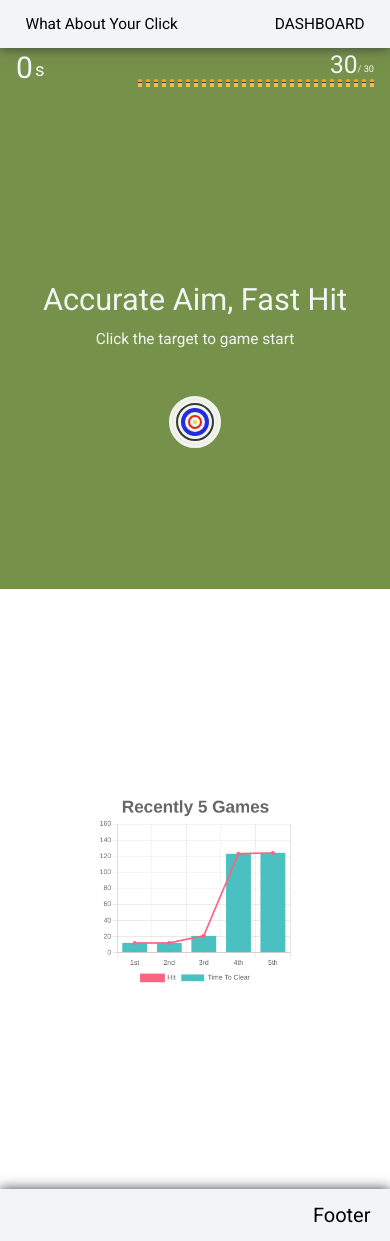
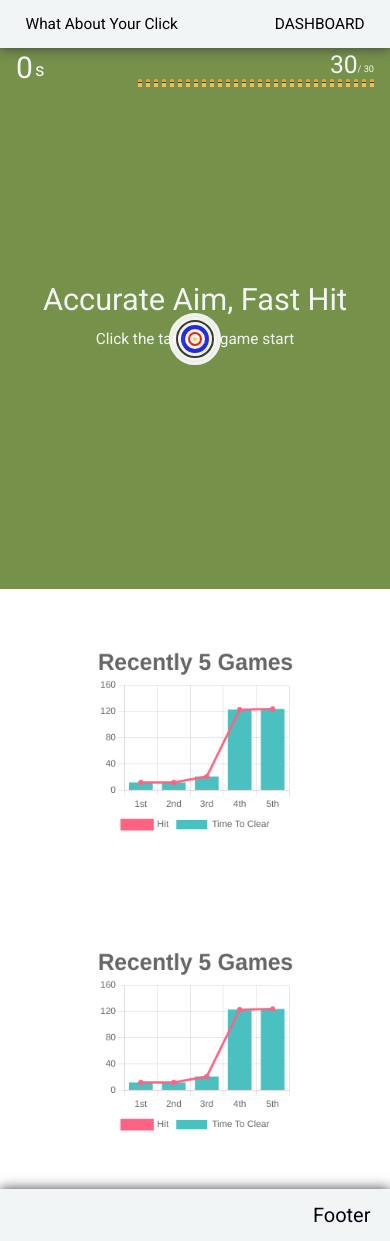
Before and after one commit to tjdwp0211/shooting-game, a Next.js app: page / in a window 390 px wide. Built offline with nearby package versions, Linux system fonts and the light colour scheme.

Commit message:
style: Box Conent #17
- Add CSS keywords in Box Component for responsive UI
- BoxWrapper in index page is modified

```diff
--- a/src/components/box/Box.tsx
+++ b/src/components/box/Box.tsx
@@ -17,8 +17,12 @@ const Container = styled.div`
   height: 100%;
   background-color: white;
   color: ${black};
+  display: flex;
   @media (prefers-color-scheme: dark) {
     background-color: ${lightGray};
     color: white;
   }
+  @media (width < 642px) {
+    flex-direction: column;
+  }
 `;
--- a/src/pages/index.tsx
+++ b/src/pages/index.tsx
@@ -25,7 +25,7 @@ function Home() {
   const handleStackingHit = (e: React.MouseEvent) => {
     e.stopPropagation();
     if (!start && !checkScore)
-      setGameProgress((prev) => ({ ...prev, start: !prev.start }));
+      setGameProgress(prev => ({ ...prev, start: !prev.start }));
     else if (start) dispatch(pullTrigger(e.currentTarget.id === "hit"));
   };
 
@@ -62,7 +62,8 @@ function Home() {
       </Wrapper>
       <BoxWrapper>
         <Box>
-          <LineChart></LineChart>
+          <LineChart />
+          <LineChart />
         </Box>
       </BoxWrapper>
     </Layout>
@@ -75,6 +76,7 @@ const Wrapper = styled.div`
   width: 100%;
   height: calc(100vh - 48px);
   max-height: 500px;
+  position: relative;
 `;
 
 const TextsWrapper = styled.div`
@@ -91,5 +93,6 @@ const TextsWrapper = styled.div`
 
 const BoxWrapper = styled.div`
   width: 100%;
-  height: 600px;
+  height: 105vh;
+  max-height: 600px;
 `;
```
